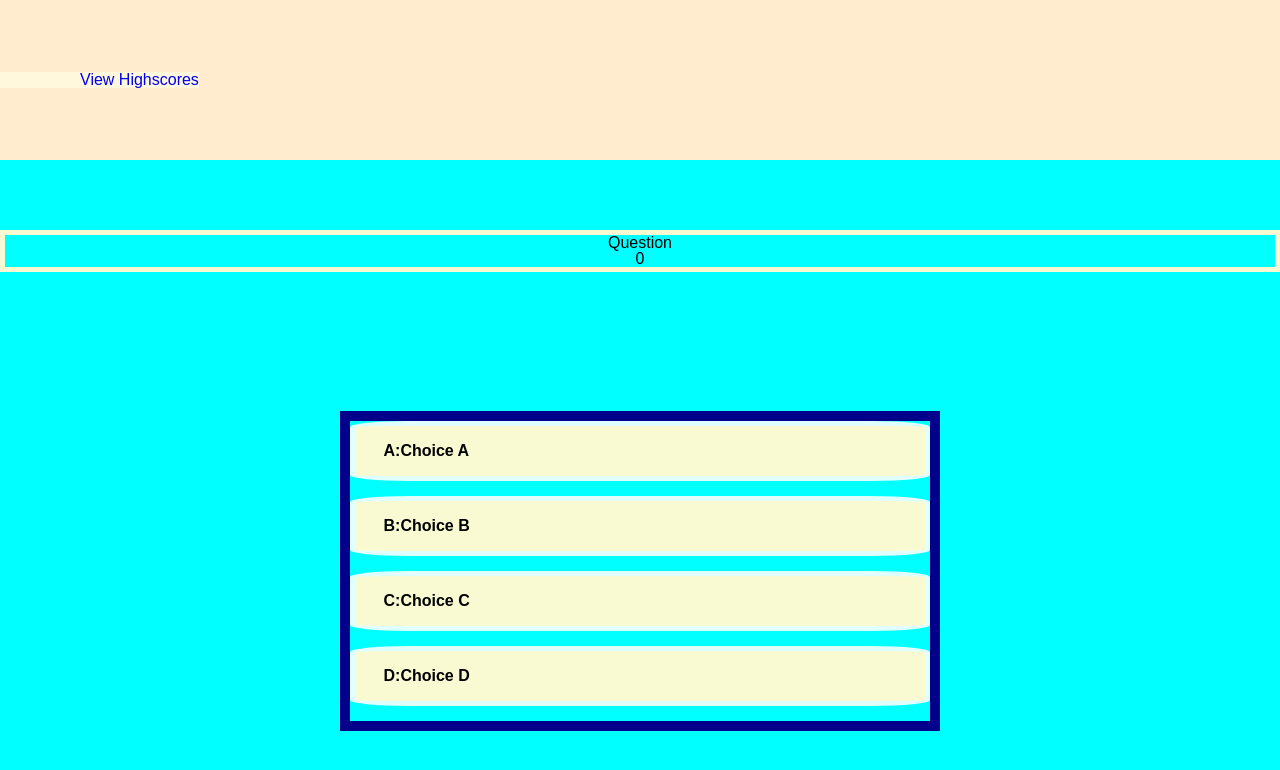
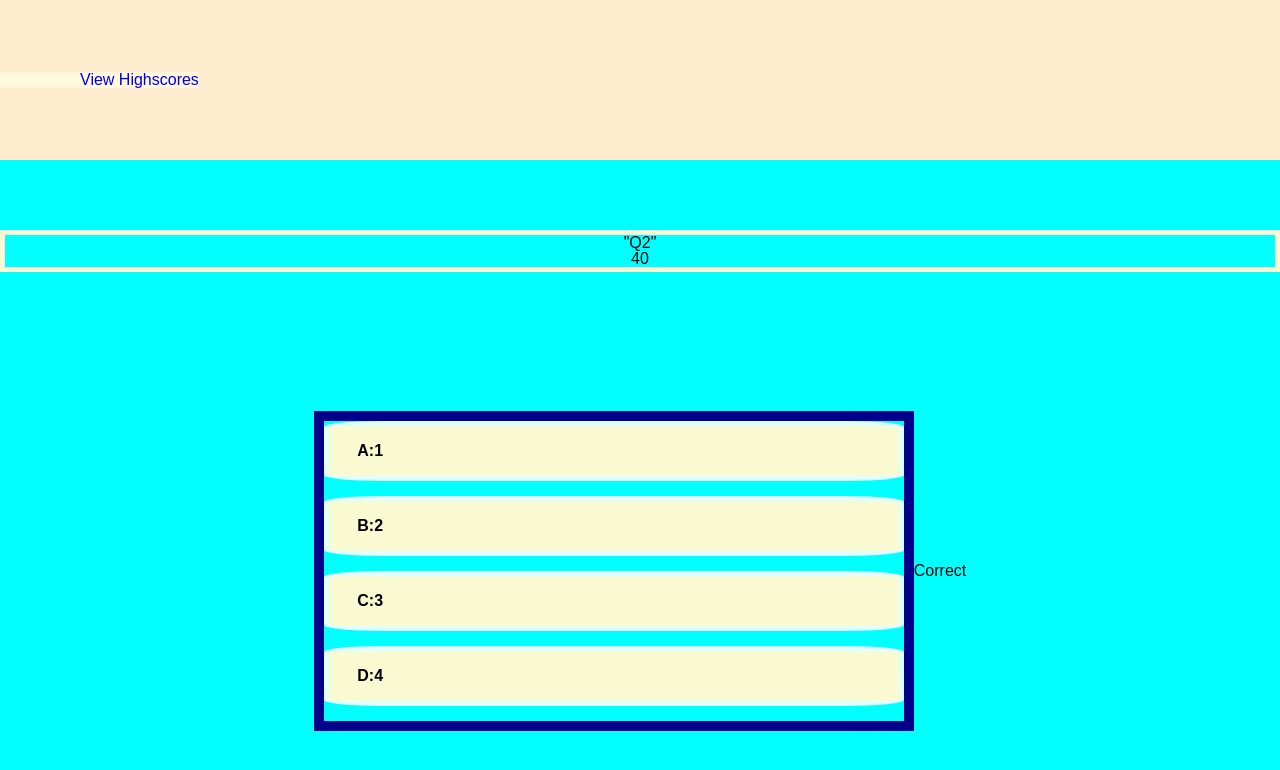
Before and after one commit to Tonyzyt9947/Code-Quiz, a plain HTML site: page quiz.html in a window 1280 px wide. Drawn offline with Linux system fonts and the light colour scheme.

Commit message:
quiz questions in script

```diff
--- a/index.html
+++ b/index.html
@@ -4,13 +4,13 @@
     <meta charset="UTF-8">
     <meta http-equiv="X-UA-Compatible" content="IE=edge">
     <meta name="viewport" content="width=device-width, initial-scale=1.0">
-    <link rel="stylesheet" href="./assets/reset.css">
-    <link rel="stylesheet" href="./assets/style.css">
+    <link rel="stylesheet" href="reset.css">
+    <link rel="stylesheet" href="style.css">
     <title>Code Quiz</title>
 </head>
 <body>
     <header>
-        <a href="./highscore.html">
+        <a href="highscore.html">
         View Highscores
         </a>
 
@@ -25,11 +25,15 @@
 
         <h3>rules</h3>
 
-        <a href="./quiz.html">Start</a>
+        <a href="quiz.html">Start</a>
     </main>
 
     <footer>
 
     </footer>
+
 </body>
+
+
+
 </html>
--- a/quiz.html
+++ b/quiz.html
@@ -5,12 +5,12 @@
     <meta http-equiv="X-UA-Compatible" content="IE=edge">
     <meta name="viewport" content="width=device-width, initial-scale=1.0">
     <title>Code Quiz</title>
-    <link rel="stylesheet" href="./assets/reset.css">
-    <link rel="stylesheet" href="./assets/style.css">
+    <link rel="stylesheet" href="reset.css">
+    <link rel="stylesheet" href="style.css">
 </head>
 <body>
     <header>
-        <a href="./highscore.html">
+        <a href="highscore.html">
         View Highscores
         </a>
 
@@ -20,29 +20,34 @@
         <article>
             <p id="question">Question</p>
 
-            <p id="score">0</p>
+            <p id="score">Score: 0</p>
         </article>
 
         <section>
-            <div class="choice-container">
-                <h4>A:</h4><h5>Choice A</h5>
+            <div class="choice-container" id="choice-container1">
+                <h4>A:</h4><h5 id="choice1"></h5>
             </div>
 
-            <div class="choice-container">
-                <h4>B:</h4><h5>Choice B</h5>
+            <div class="choice-container" id="choice-container2">
+                <h4>B:</h4><h5 id="choice2"></h5>
             </div>
 
-            <div class="choice-container">
-                <h4>C:</h4><h5>Choice C</h5>
+            <div class="choice-container" id="choice-container3">
+                <h4>C:</h4><h5 id="choice3"></h5>
             </div>
 
-            <div class="choice-container">
-                <h4>D:</h4><h5>Choice D</h5>
+            <div class="choice-container" id="choice-container4">
+                <h4>D:</h4><h5 id="choice4"></h5>
             </div>
 
         </section>
 
+        <aside>
+            <p id="result"></p>
+
+        </aside>
+
     </main>
-
+<script src="script.js"></script>
 </body>
 </html>
--- /dev/null
+++ b/script.js
@@ -0,0 +1,150 @@
+var questionText = document.getElementById("question")
+var scoreText = document.getElementById("score")
+var choiceText1 = document.getElementById("choice1")
+var choiceText2 = document.getElementById("choice2")
+var choiceText3 = document.getElementById("choice3")
+var choiceText4 = document.getElementById("choice4")
+var choiceEvent1 = document.getElementById("choice-container1")
+var choiceEvent2 = document.getElementById("choice-container2")
+var choiceEvent3 = document.getElementById("choice-container3")
+var choiceEvent4 = document.getElementById("choice-container4")
+var resultText = document.getElementById("result")
+
+var questionArray = [
+    {
+        question: "Q0",
+        choice1: 1,
+        choice2: 2,
+        choice3: 3,
+        choice4: 4,
+        answer: 1,
+    },
+
+    {
+        question: "Q1",
+        choice1: 1,
+        choice2: 2,
+        choice3: 3,
+        choice4: 4,
+        answer: 2,
+    },
+
+    {
+        question: "Q2",
+        choice1: 1,
+        choice2: 2,
+        choice3: 3,
+        choice4: 4,
+        answer: 3,
+    },
+
+    {
+        question: "Q3",
+        choice1: 1,
+        choice2: 2,
+        choice3: 3,
+        choice4: 4,
+        answer: 4,
+    },
+
+    {
+        question: "Q4",
+        choice1: 1,
+        choice2: 2,
+        choice3: 3,
+        choice4: 4,
+        answer: 1,
+    },
+
+    {
+        question: "Q5",
+        choice1: 1,
+        choice2: 2,
+        choice3: 3,
+        choice4: 4,
+        answer: 2,
+    },
+
+    {
+        question: "Q6",
+        choice1: 1,
+        choice2: 2,
+        choice3: 3,
+        choice4: 4,
+        answer: 3,
+    },
+
+    {
+        question: "Q7",
+        choice1: 1,
+        choice2: 2,
+        choice3: 3,
+        choice4: 4,
+        answer: 4,
+    },
+
+
+]
+function startGame () {
+    // Sets question pool to choose from
+    var questionPool = questionArray
+    // console.log(questionPool)
+
+    // Set initial score
+    var score = 0
+    scoreText.innerText = score
+
+
+
+    function checkAnswer(input){
+        if (input==JSON.stringify(questionPool[indexQ].answer)){
+            score = score + 10
+            resultText.innerText = "Correct"
+            newQuestion()
+        }
+        else{
+            score = score + 0
+            resultText.innerText = "Wrong"
+            newQuestion()
+        }
+
+    }
+
+    var indexQ = 0
+    function newQuestion() {
+        // Generate random question from pool
+        indexQ = Math.floor(Math.random()*questionPool.length);
+        // console.log(indexQ)
+        questionText.innerText = JSON.stringify(questionPool[indexQ].question);
+        choiceText1.innerText = JSON.stringify(questionPool[indexQ].choice1)
+        choiceText2.innerText = JSON.stringify(questionPool[indexQ].choice2)
+        choiceText3.innerText = JSON.stringify(questionPool[indexQ].choice3)
+        choiceText4.innerText = JSON.stringify(questionPool[indexQ].choice4)
+
+
+    }
+
+    newQuestion()
+
+
+
+    console.log("answer is" + questionPool[indexQ].answer)
+
+
+    choiceEvent1.addEventListener("click", checkAnswer(choiceText1.innerText))
+    choiceEvent2.addEventListener("click", checkAnswer(choiceText2.innerText))
+    choiceEvent3.addEventListener("click", checkAnswer(choiceText3.innerText))
+    choiceEvent4.addEventListener("click", checkAnswer(choiceText4.innerText))
+
+    scoreText.innerText=score
+
+    // New question pool to avoid repetition
+    questionPool = questionPool.splice(indexQ, 1)
+
+
+
+}
+
+
+
+startGame()
```
Also changed, not shown: assets/script.js (deleted), reset.css (renamed from assets/reset.css), style.css (renamed from assets/style.css).
